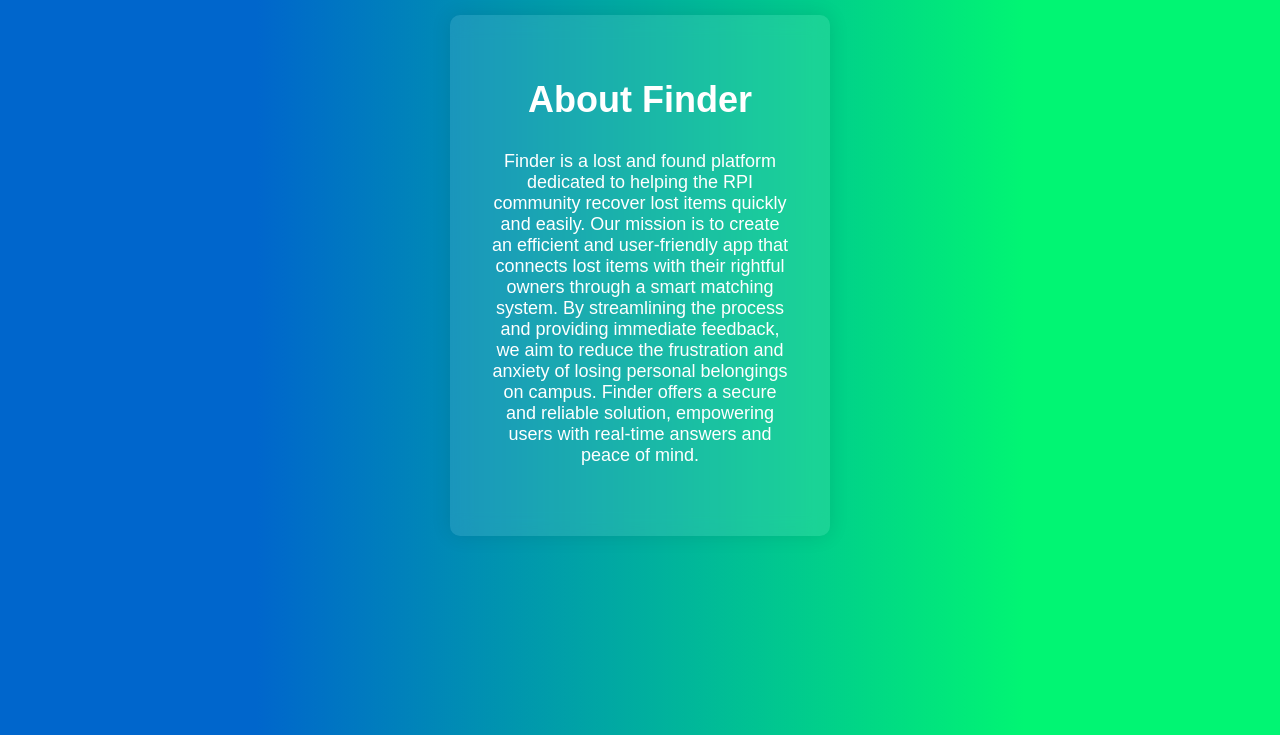
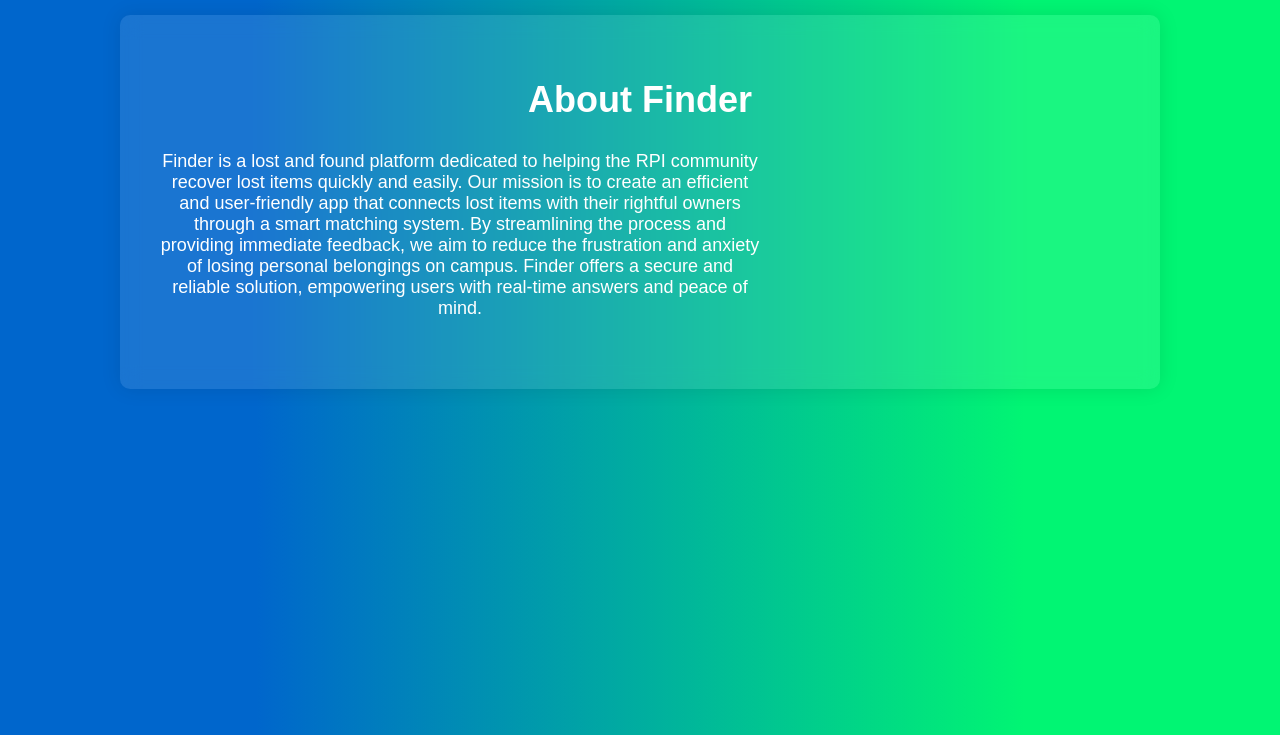
Before and after one commit to jfodera/Finder, a PHP site: page /php/about.php in a window 1280 px wide. Shown: the part 65-800 px from the top of the page. Run offline with PHP 8.4, Linux system fonts and the light colour scheme.

Commit message:
Container Fix

```diff
--- a/php/about.php
+++ b/php/about.php
@@ -11,7 +11,7 @@
 </head>
 <body>
     <div class="container">
-        <div class="form-container">
+        <div class="about-container">
             <h1>About Finder</h1>
             <div class="description">
                 Finder is a lost and found platform dedicated to helping the RPI community recover lost items quickly and easily. Our mission is to create an efficient and user-friendly app that connects lost items with their rightful owners through a smart matching system. By streamlining the process and providing immediate feedback, we aim to reduce the frustration and anxiety of losing personal belongings on campus. Finder offers a secure and reliable solution, empowering users with real-time answers and peace of mind.
```
